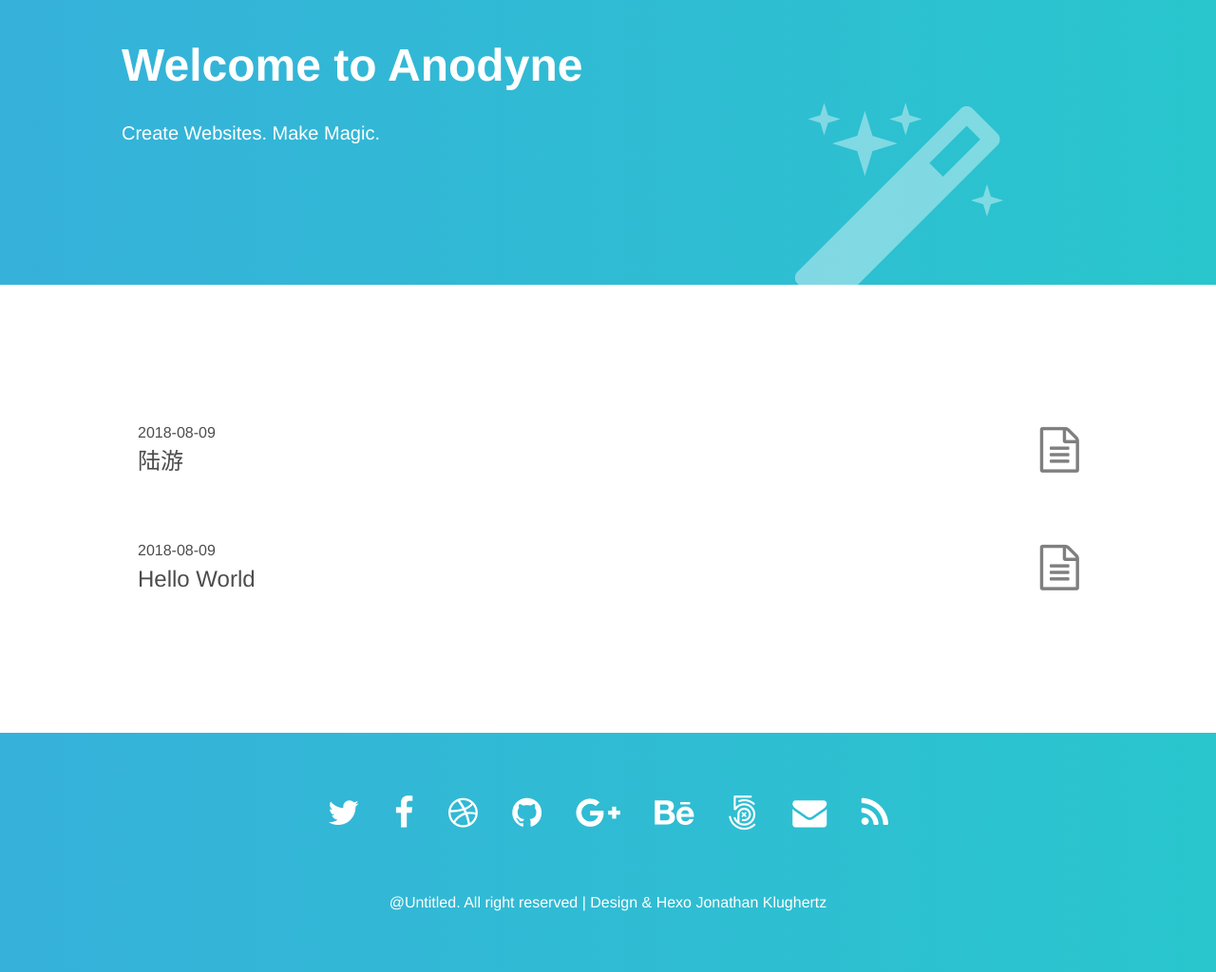
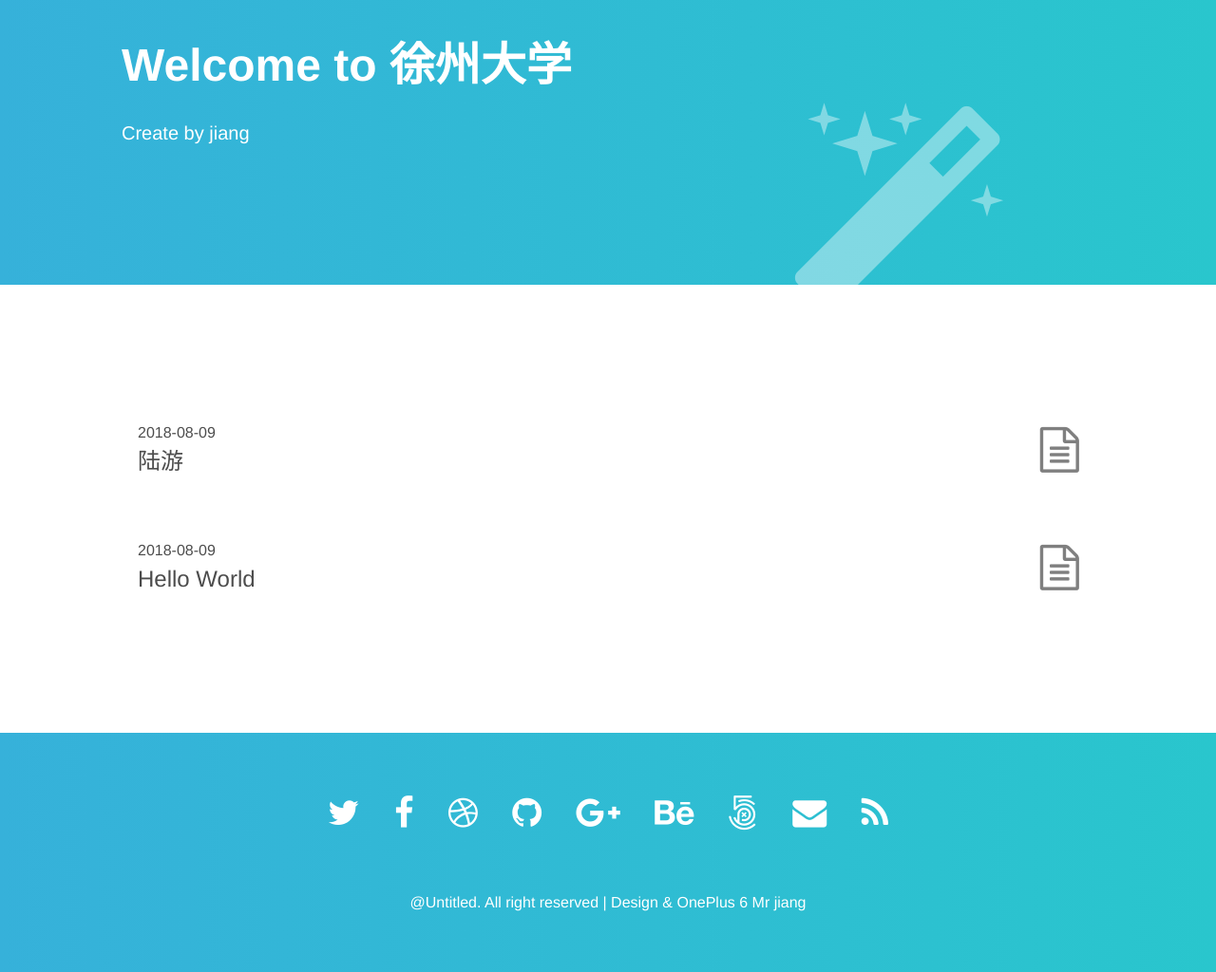
Before and after one commit to jiang99/jiang99.github.io, a plain HTML site: page index.html in a window 1280 px wide. Shown: the part 120-1144 px from the top of the page at 95% size. Drawn offline with nearby package versions, Linux system fonts and the light colour scheme.

Commit message:
Site updated: 2018-08-09 20:11:37

```diff
--- a/index.html
+++ b/index.html
@@ -120,8 +120,8 @@
     <!-- Title -->
     <div class="w-100 mw8 center vh-40 dt">
         <div class="dtc v-mid white">
-            <h1 class="f1-l f2-m tc tc-m tl-ns">Welcome to Anodyne</h1>
-            <p class="f4 fw3 pab-100px tc tc-m tl-ns">Create Websites. Make Magic.</p>
+            <h1 class="f1-l f2-m tc tc-m tl-ns">Welcome to 徐州大学</h1>
+            <p class="f4 fw3 pab-100px tc tc-m tl-ns">Create by jiang</p>
         </div>
     </div>
 
@@ -237,7 +237,7 @@
 
             </div>
             <div class="f6 f5-ns center tc white pt5 fw3">
-                @Untitled. All right reserved | Design & Hexo <a class="link dim white" href="http://www.codeblocq.com/">Jonathan Klughertz</a>
+                @Untitled. All right reserved | Design & OnePlus 6 <a class="link dim white" href="https://www.icourse163.org/">Mr jiang</a>
             </div>
         </div>
     </div>
```
Also changed, not shown: 2018/08/09/hello-world/index.html (+2 -2 lines), 2018/08/09/陆游/index.html (+2 -2 lines), archives/2018/08/index.html (+1 -1 lines), archives/2018/index.html (+1 -1 lines), archives/index.html (+1 -1 lines).
